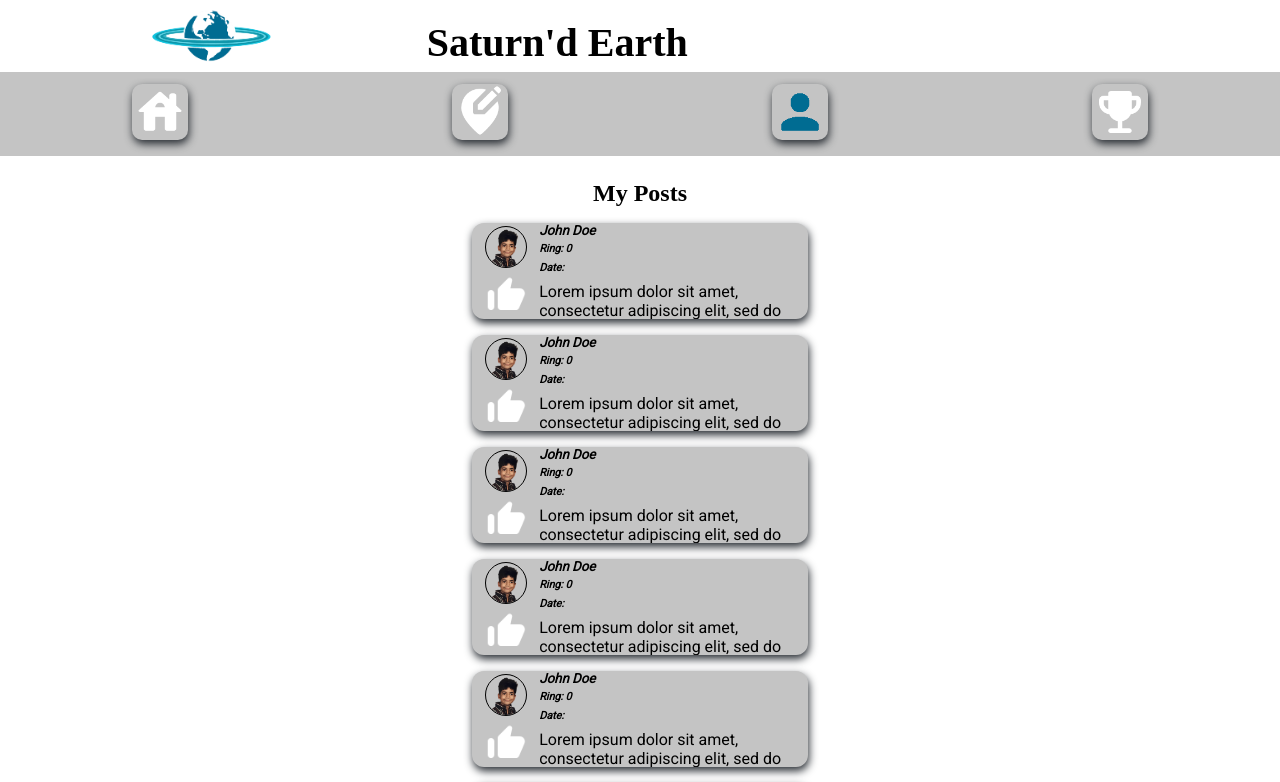
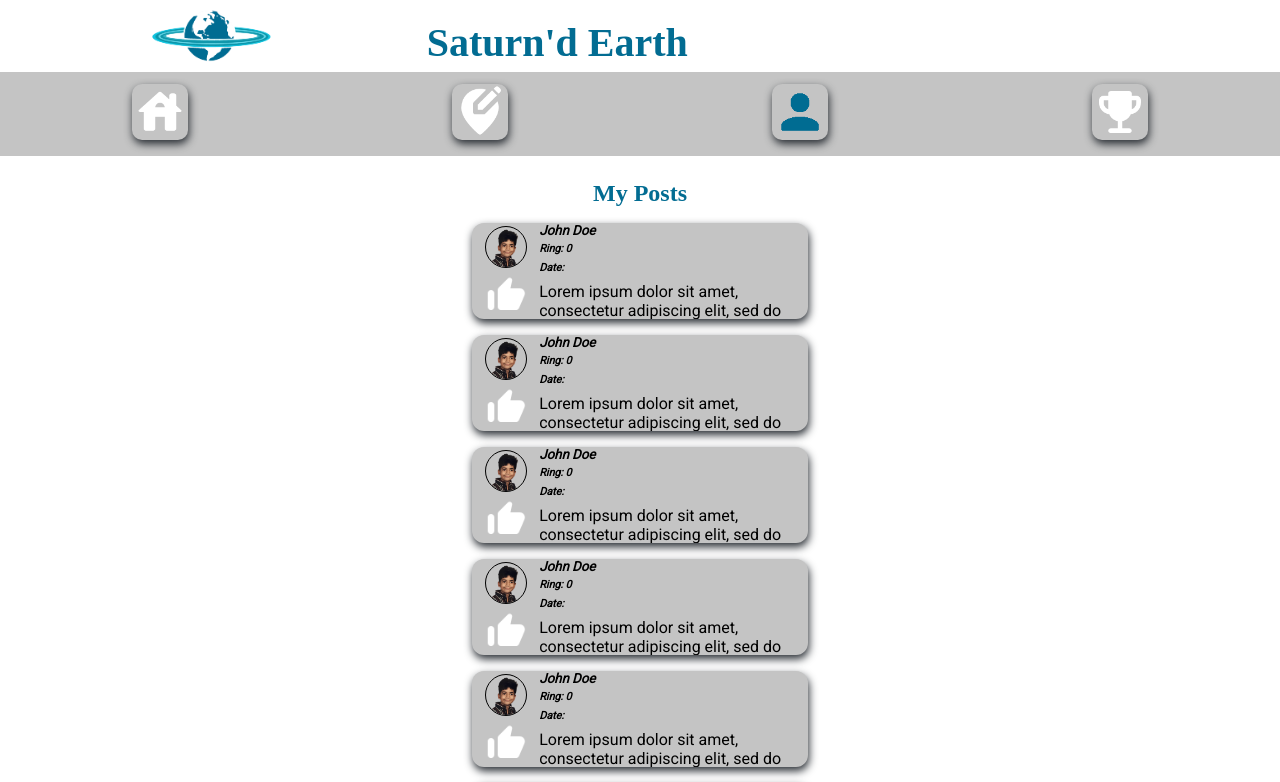
Before and after one commit to Saturnd-Earth/se-fe, a React (Create React App) app: page /my_post in a window 1280 px wide. Shown: the top 782 px of the page. Built offline with nearby package versions, Linux system fonts and the light colour scheme; a web font is replaced by a local one.

Commit message:
color h1s

```diff
--- a/src/Feed/Feed.scss
+++ b/src/Feed/Feed.scss
@@ -4,4 +4,5 @@
     font-size: 1.5em;
     margin-top: 1em;
     margin-bottom: 0em;
+    color: #026C92;
 }
--- a/src/Header/Header.scss
+++ b/src/Header/Header.scss
@@ -1,6 +1,7 @@
 .header-top {
     display: grid;
     grid-template-columns: .5fr 1fr;
+    text-shadow: #026C92;
     #se-logo {
         width: 8em;
         grid-column: 1;
@@ -18,6 +19,7 @@
         padding: 0;
         margin: 0;
         margin-top: -.5em;
+        color: #026C92;
     }
 }
 
```
